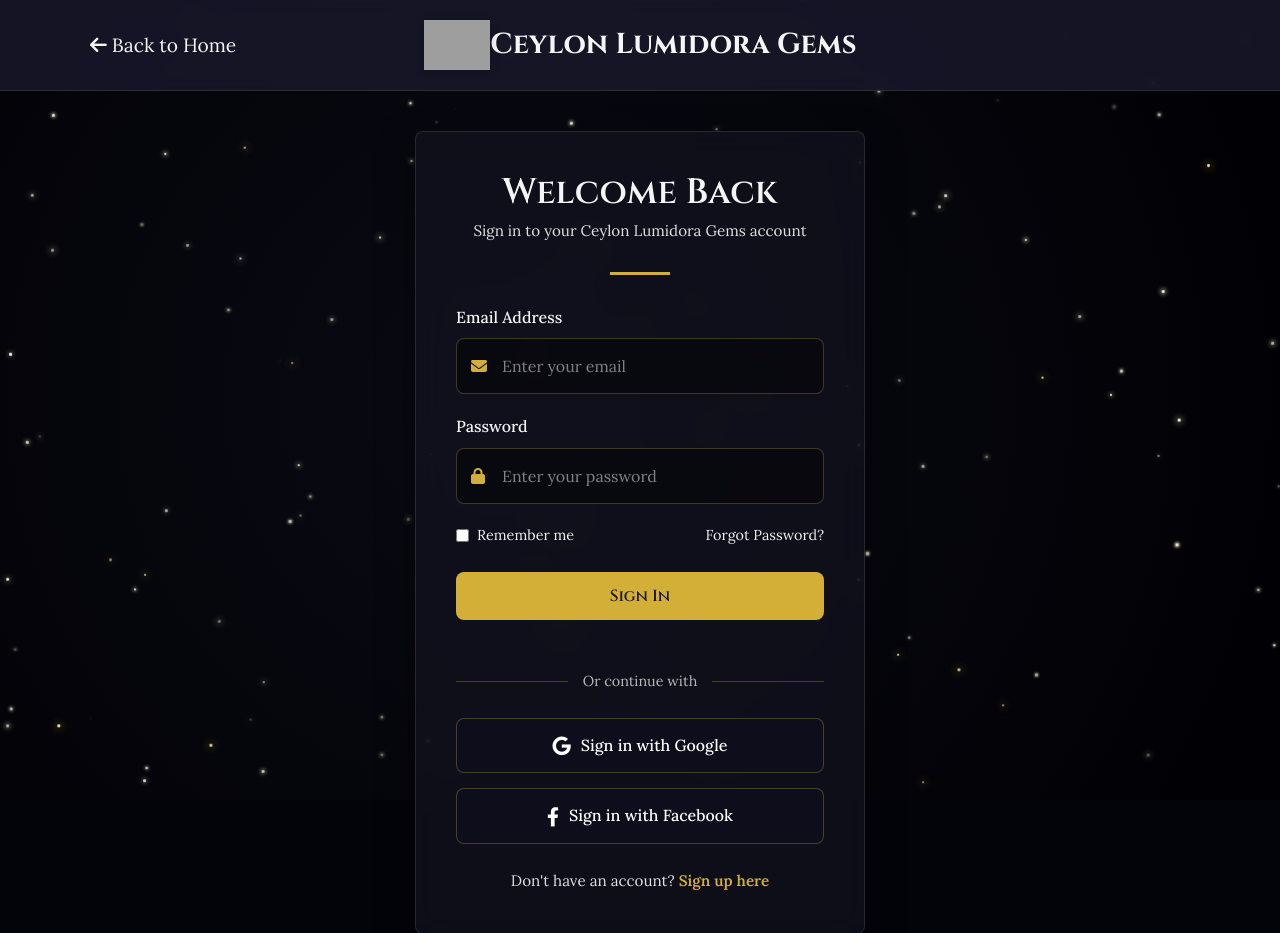
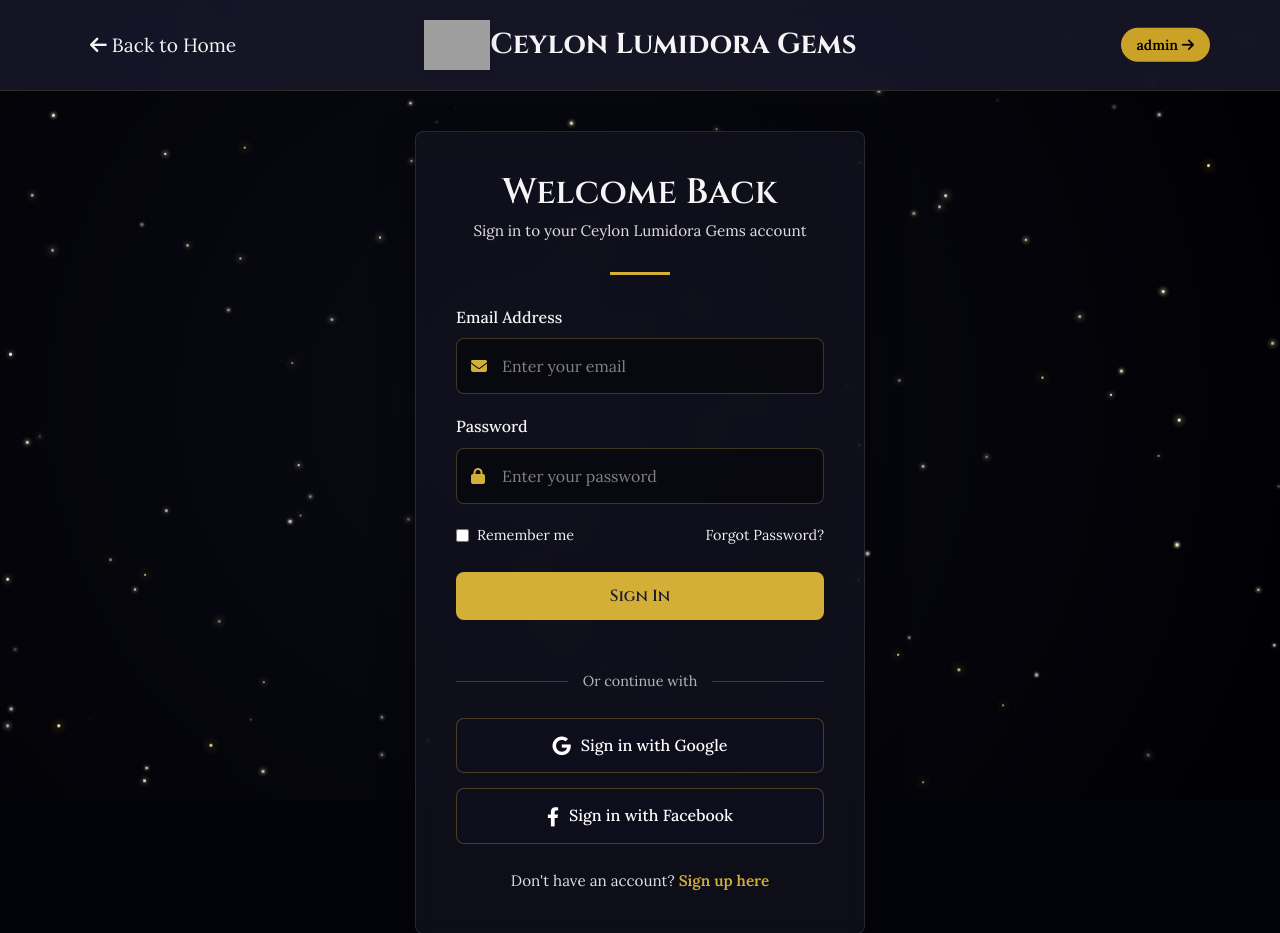
Before and after one commit to Hiruka-Fernando/lumidora_gems_demo, a plain HTML site: page user/login.html in a window 1280 px wide. Shown: the top 933 px of the page. Drawn offline with nearby package versions, Linux system fonts and the light colour scheme; grey boxes are pictures that could not be loaded.

Commit message:
add temporary button to redirect to admin dashboard

```diff
--- a/user/login.html
+++ b/user/login.html
@@ -19,6 +19,28 @@
       rel="stylesheet"
     />
 <link rel="stylesheet" href="css/login.css" />
+
+<style>
+  .temp-dashboard-btn {
+  position: absolute;
+  right: 0;
+  top: 50%;
+  transform: translateY(-50%);
+  padding: 6px 16px;
+  background: #c9a227;
+  color: #000;
+  font-weight: 600;
+  font-size: 14px;
+  border-radius: 20px;
+  text-decoration: none;
+  transition: 0.3s ease;
+}
+
+.temp-dashboard-btn:hover {
+  background: #e6c44d;
+  color: #000;
+}
+</style>
   </head>
   <body>
     <!-- NIGHT SKY – pure random shining dots, just like a calm clear night, no orbs, no diamonds -->
@@ -30,10 +52,15 @@
         <a href="index.html" class="back-home">
           <i class="fas fa-arrow-left"></i> Back to Home
         </a>
-            <a href="#" class="logo">
-              <img src="../assets/logo.png" alt="Ceylon Lumidora Gems Logo" class="logo-img">
-              <span>Ceylon Lumidora Gems</span>
-            </a>
+
+        <a href="#" class="logo">
+          <img src="../assets/logo.png" alt="Ceylon Lumidora Gems Logo" class="logo-img">
+          <span>Ceylon Lumidora Gems</span>
+        </a>
+
+        <a href="../admin/dashboard.html" class="temp-dashboard-btn">
+          admin <i class="fas fa-arrow-right"></i>
+        </a>
       </div>
     </header>
 
```
